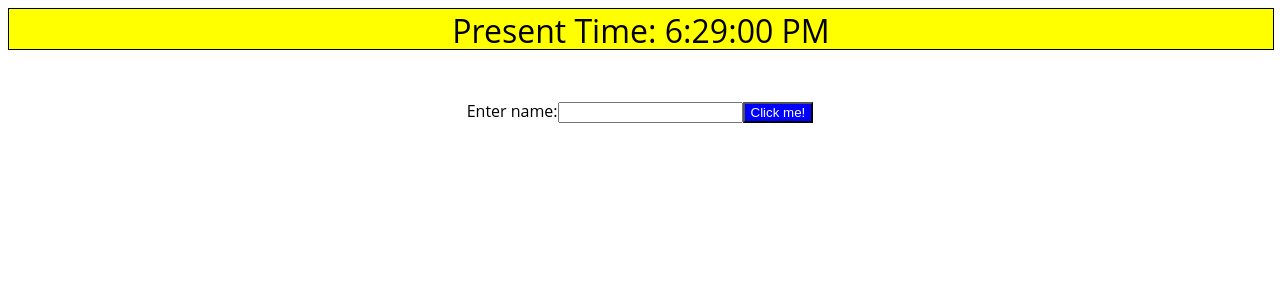
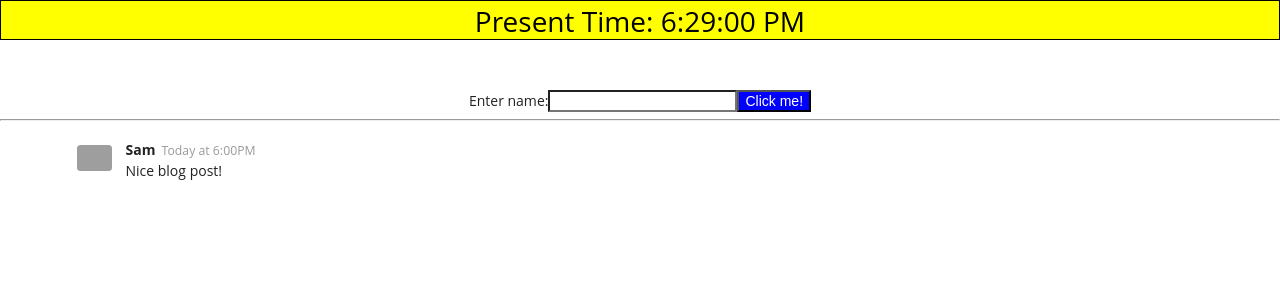
Before and after one commit to Oxozon4/LearnReact, a React (Create React App) app in the folder 1.my-first-app/: page / in a window 1280 px wide. Shown: the top 300 px of the page. Built offline with nearby package versions, Linux system fonts and the light colour scheme; grey boxes are pictures that could not be loaded.

Commit message:
add semantic ui && faker && create comment

```diff
--- a/1.my-first-app/package.json
+++ b/1.my-first-app/package.json
@@ -6,6 +6,7 @@
     "@testing-library/jest-dom": "^4.2.4",
     "@testing-library/react": "^9.5.0",
     "@testing-library/user-event": "^7.2.1",
+    "faker": "^4.1.0",
     "react": "^16.13.1",
     "react-dom": "^16.13.1",
     "react-scripts": "3.4.1"
--- a/1.my-first-app/public/index.html
+++ b/1.my-first-app/public/index.html
@@ -3,6 +3,7 @@
   <head>
     <meta charset="utf-8" />
     <link rel="icon" href="%PUBLIC_URL%/favicon.ico" />
+    <link rel="stylesheet" href="https://cdnjs.cloudflare.com/ajax/libs/semantic-ui/2.4.1/semantic.min.css">
     <meta name="viewport" content="width=device-width, initial-scale=1" />
     <meta name="theme-color" content="#000000" />
     <meta
--- a/1.my-first-app/src/index.jsx
+++ b/1.my-first-app/src/index.jsx
@@ -1,7 +1,7 @@
 import React from 'react';
 import ReactDOM from 'react-dom';
 import Clock from './components/clock';
-
+import faker from 'faker';
 const App = () => {
   const buttonText = { text: 'Click me!' };
   return (
@@ -27,6 +27,23 @@ const App = () => {
       <button type="submit" style={{ backgroundColor: 'blue', color: 'white' }}>
         {buttonText.text}
       </button>
+      <hr />
+      <div style={{textAlign: 'left'}} className="ui container comments">
+        <div className="comment">
+          <a href="/" className="avatar">
+            <img alt="avatar"  src={faker.image.avatar()}/>
+          </a>
+          <div className="content">
+            <a href="/" className="author">
+              Sam
+            </a>
+            <div className="metadata">
+              <span className="date">Today at 6:00PM</span>
+            </div>
+            <div className="text">Nice blog post!</div>
+          </div>
+        </div>
+      </div>
     </div>
   );
 };
```
Also changed, not shown: 1 other file (tests, documents, lock files or other folders).
